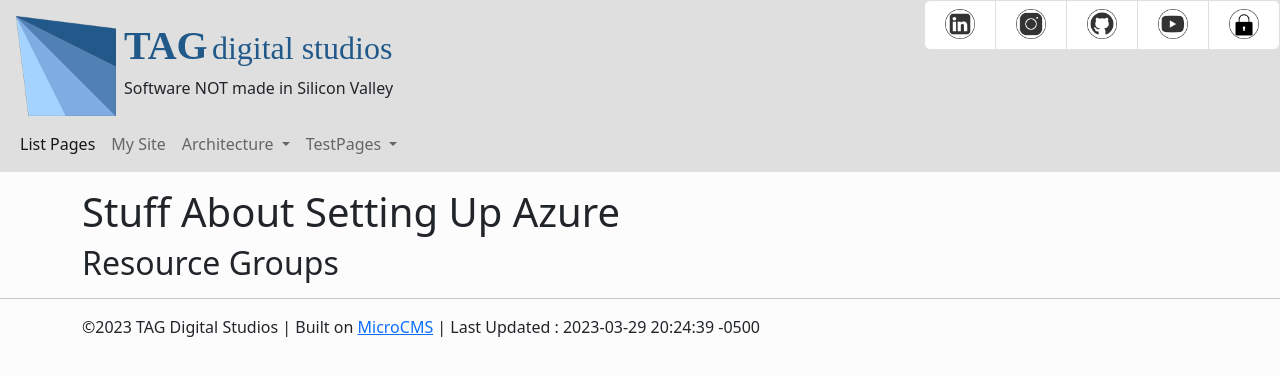
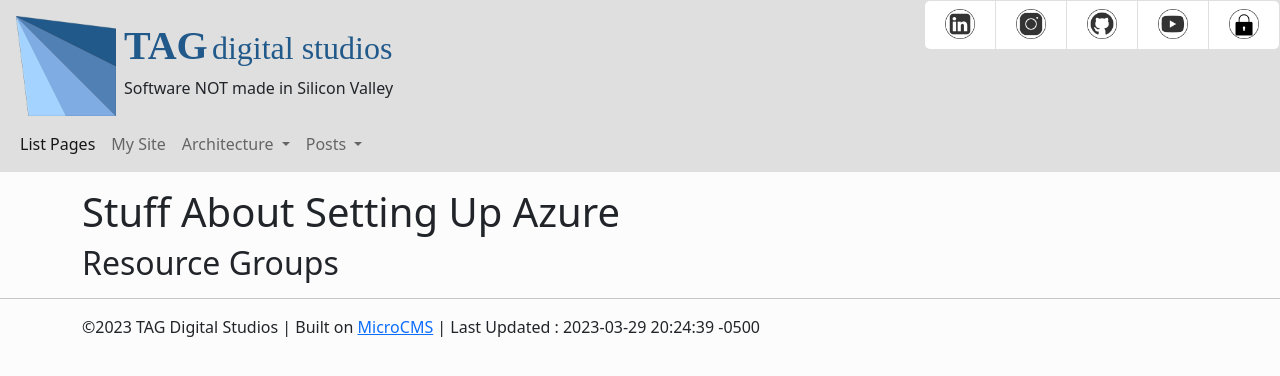
Before and after one commit to GrumpyCockatiel/grumpycockatiel.github.io, a Jekyll site: the page built from cloud.md, in a window 1280 px wide. Shown: the top 376 px of the page. Built offline with Jekyll 4.4.1, drawn with Linux system fonts in a browser that asks for light colours; some web fonts are replaced.

Commit message:
add posts

```diff
--- a/_layouts/default.html
+++ b/_layouts/default.html
@@ -82,10 +82,10 @@
                             </li>
                             <li class="nav-item dropdown">
                                 <a class="nav-link dropdown-toggle" href="#" role="button" data-bs-toggle="dropdown" aria-expanded="false">
-                                TestPages
+                                Posts
                                 </a>
                                 <ul class="dropdown-menu" aria-labelledby="navbarDropdownMenuLink">
-                                    {% for page in site.pages %}
+                                    {% for page in site.posts %}
                                         <li><a class="dropdown-item" href="{{ page.url }}">{{ page.title }}</a></li>
                                     {% endfor %}
                                 </ul>
```
Also changed, not shown: _posts/2003-03-01-fresheyes.md (renamed from fresheyes.md, +5 -0 lines), index.md (line endings or trailing spaces).
